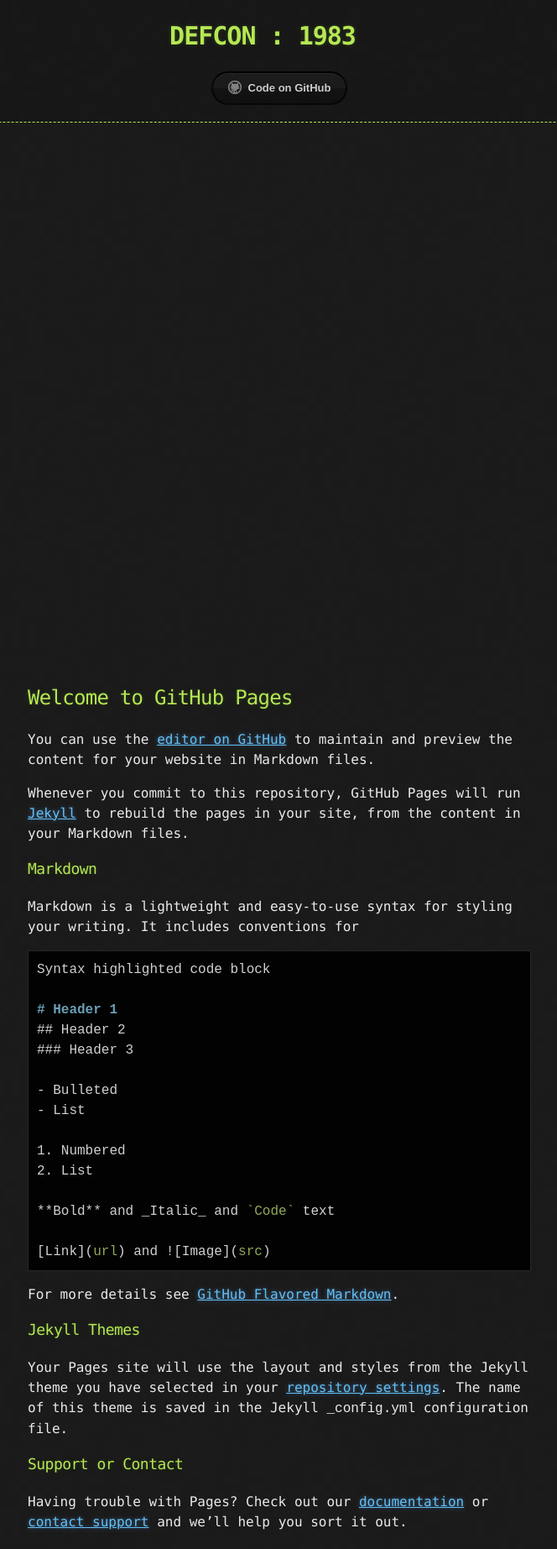
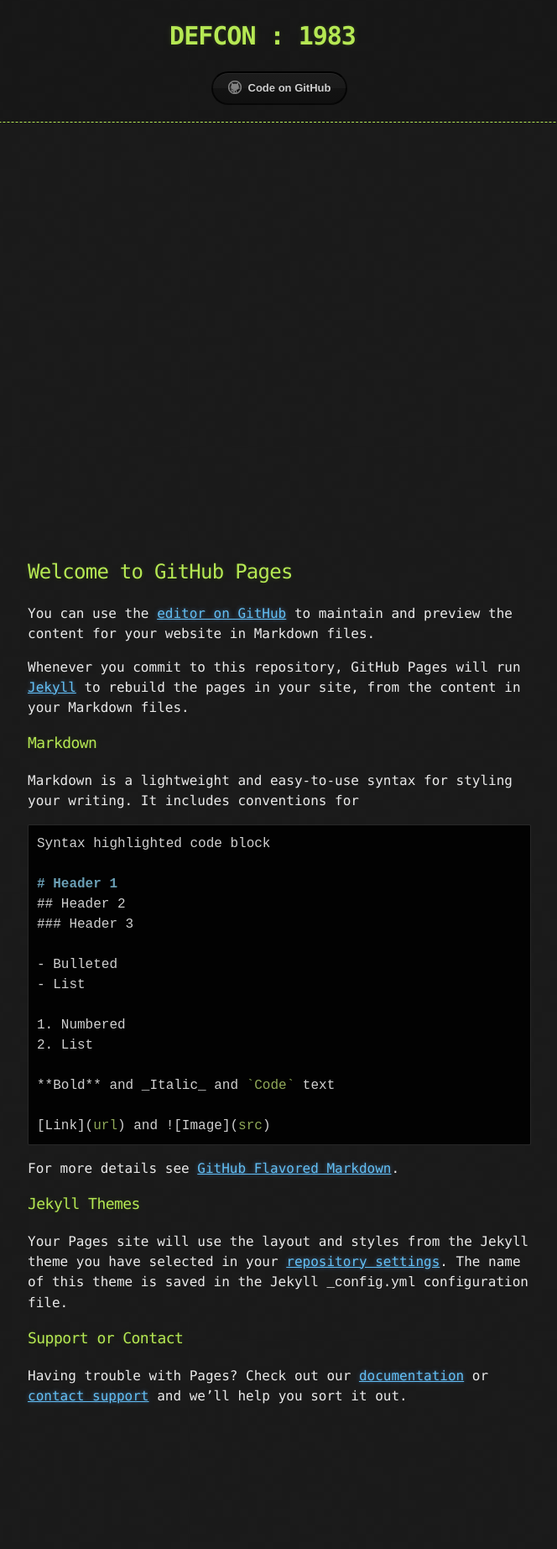
Before and after one commit to mdblabs/DEFCON1983, a Jekyll site: the page built from README.md, in a window 1280 px wide. Shown: the whole page at 84% size, without its empty margins (307-971 px from the left). Built offline with Jekyll 4.4.1, drawn with Linux system fonts in a browser that asks for light colours; our own code applies the rules of GitHub Pages for plain Markdown files; the repository's description, which GitHub fills in, is left out; after the commit the page ends 1695 px from its top, so only the background shows below that.

Commit message:
Canvas added

```diff
--- a/_layouts/default.html
+++ b/_layouts/default.html
@@ -24,7 +24,7 @@
 
                               <div class="container">
                                   <section id="canvas_content" style="text-align: center;">
-                                      <canvas id="game_canvas" width="800" height="600"></canvas>
+                                      <canvas id="game_canvas" width="600" height="450"></canvas>
                                   </section>
                                   <section id="main_content">
                                       {{ content }}
```
